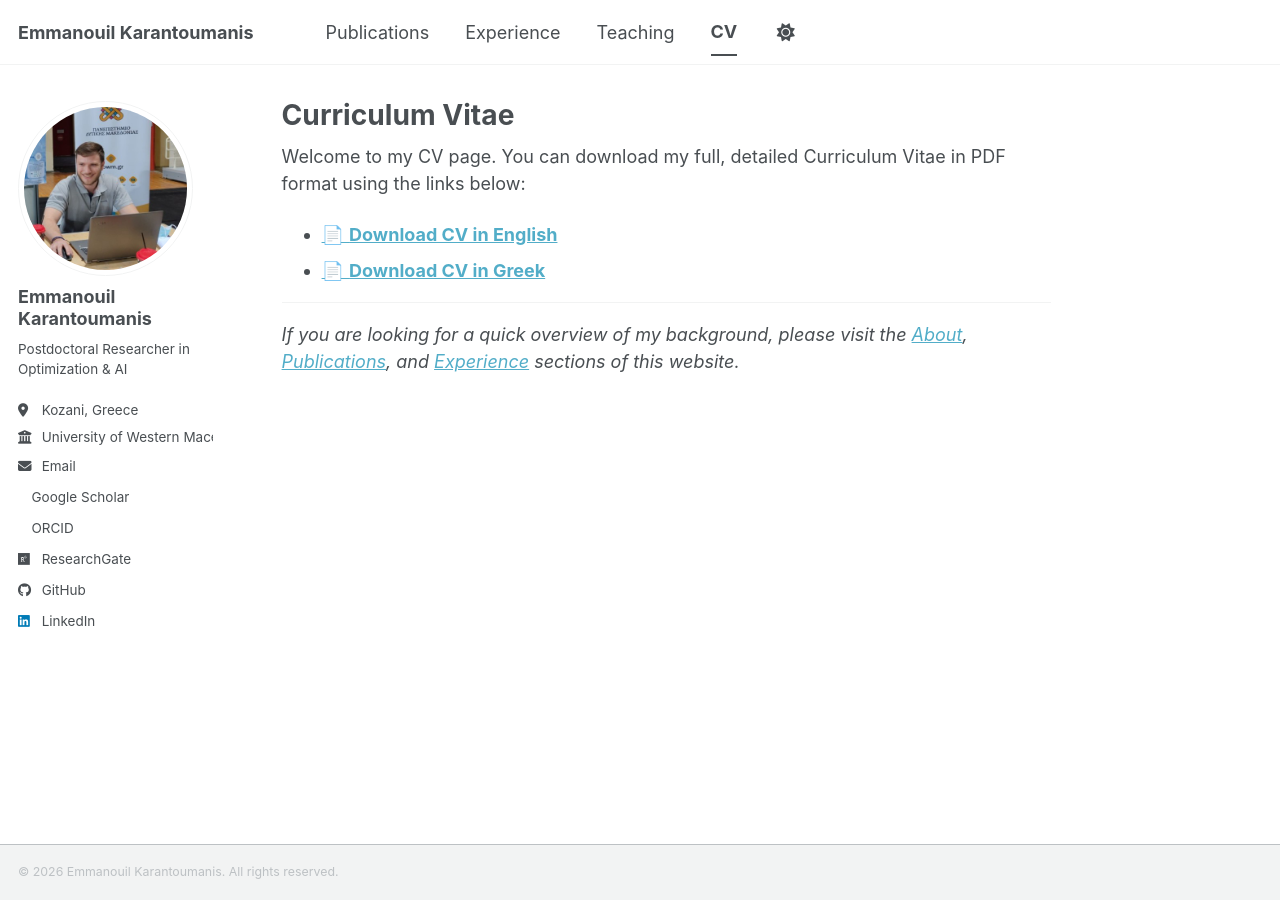
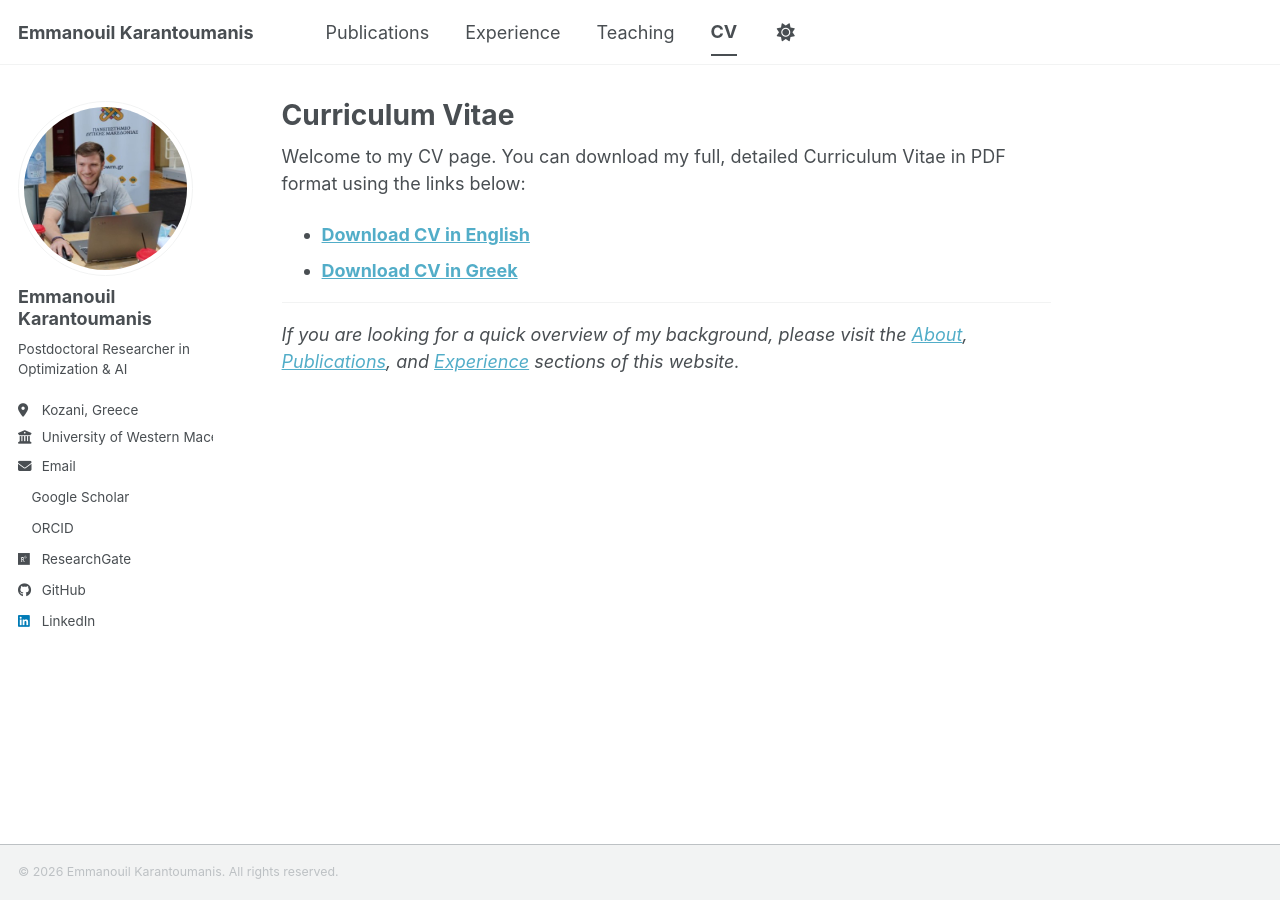
Before and after one commit to Karantoumanis/Karantoumanis.github.io, a Jekyll site: the page built from _pages/cv.md, in a window 1280 px wide. Built offline with Jekyll 4.4.1, drawn with Linux system fonts in a browser that asks for light colours; a style sheet for code colours, icons or effects is not loaded.

```diff
--- a/_pages/cv.md
+++ b/_pages/cv.md
@@ -6,8 +6,8 @@ author_profile: true
 
 Welcome to my CV page. You can download my full, detailed Curriculum Vitae in PDF format using the links below:
 
-* [📄 **Download CV in English**](/files/Karantoumanis_Resume_En.pdf)
-* [📄 **Download CV in Greek**](/files/Karantoumanis_Resume_Gr.pdf)
+* [**Download CV in English**](/files/Karantoumanis_Resume_En.pdf)
+* [**Download CV in Greek**](/files/Karantoumanis_Resume_Gr.pdf)
 
 ---
 
```
